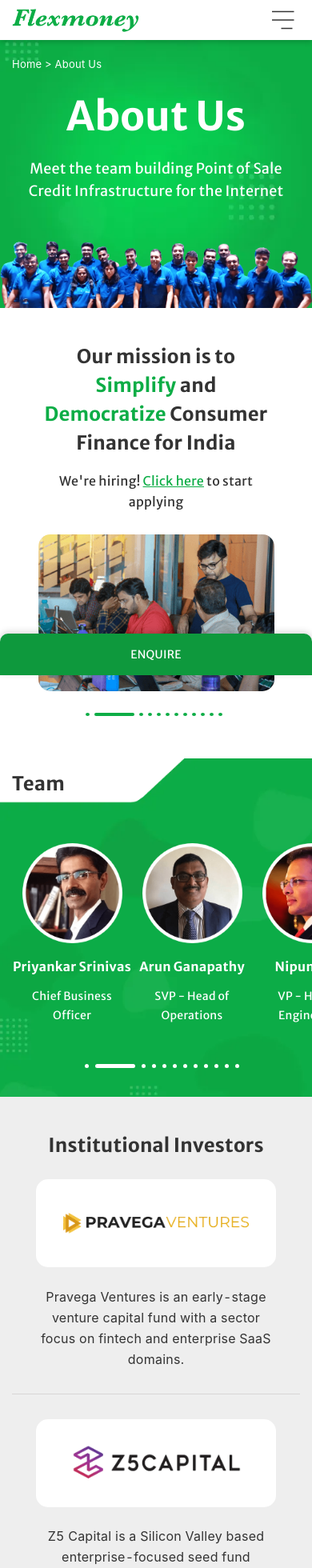
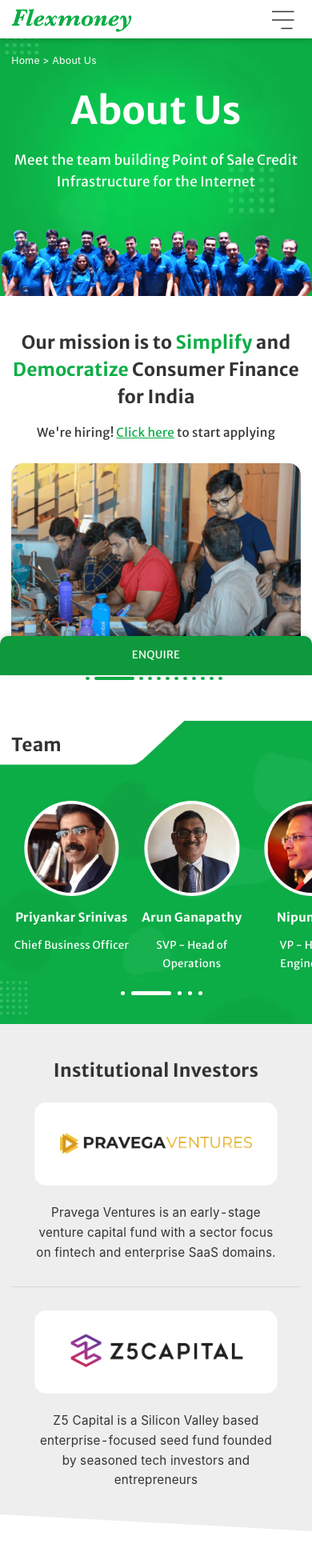
Before and after one commit to jpmohan1111/flexmoney_frontend, a React (Create React App) app: page /aboutus in a window 390 px wide. Shown: the top 1960 px of the page at 80% size. Built offline with nearby package versions, Linux system fonts and the light colour scheme.

Commit message:
changes done

```diff
--- a/src/container/AboutUs/AboutUs.js
+++ b/src/container/AboutUs/AboutUs.js
@@ -77,6 +77,7 @@
 import z5 from "../../images/aboutus/z5.png";
 import pravega from "../../images/aboutus/pravega.png";
 
+
 import useWindowDimensions from "../../useWindowDimensions";
 import TeamMemberItem from "../../component/TeamMemberItem/TeamMemberItem";
 import AdvisorItem from "../../component/AdvisorItem/AdvisorItem";
@@ -151,7 +152,7 @@
     designation: "VP - Head Product",
     url: "https://www.linkedin.com/in/shahkunaln/",
   },
-  {
+/*  {
     img: jigar,
     name: "Jigar Tanna",
     designation: "Lead - Engineering",
@@ -192,7 +193,7 @@
     name: "Prasad Gawde",
     designation: "Director of Engineering",
     url: "https://www.linkedin.com/in/gawdeprasad07/",
-  },
+  },*/
 ];
 
 const advisorArr = [
@@ -220,7 +221,8 @@
     name: "Ben Davey ",
     designation:
       "Chief Investment Officer EFIC1 (SPAC focused on Fintech and Fin Svcs), (former) CEO Barclays Ventures, Group Head of Strategy, Barclays ",
-    link: "https://www.linkedin.com/in/ben-davey-7186b7161/?originalSubdomain=uk",
+    link:
+      "https://www.linkedin.com/in/ben-davey-7186b7161/?originalSubdomain=uk",
     img: ben,
   },
   {
@@ -237,13 +239,14 @@
     link: "https://www.linkedin.com/in/rajeevdewal/",
     img: rajeev,
   },
-  // {
-  //   name: "Ramesh Narayanaswamy",
-  //   designation:
-  //     "Group CTO Aditya Birla Capital, (former) Group CTO & CIOO CIMB Group, Group CIO SingPost, Global Head of Retail Banking Technology Soln Delivery, Standard Chartered Group",
-  //   link: "https://www.linkedin.com/in/ramesh-narayanaswamy-276aa9/?originalSubdomain=sg",
-  //   img: ramesh,
-  // },
+/*  {
+    name: "Ramesh Narayanaswamy",
+    designation:
+      "Group CTO Aditya Birla Capital, (former) Group CTO & CIOO CIMB Group, Group CIO SingPost, Global Head of Retail Banking Technology Soln Delivery, Standard Chartered Group",
+    link:
+      "https://www.linkedin.com/in/ramesh-narayanaswamy-276aa9/?originalSubdomain=sg",
+    img: ramesh,
+  },*/
   {
     name: "Rishad Byramjee",
     designation:
@@ -557,8 +560,8 @@
               </div>
             </div>
             <div className="desc">
-              Pravega Ventures is an early-stage venture capital fund with a
-              sector focus on fintech and enterprise SaaS domains.
+		Pravega Ventures is an early-stage venture capital fund with a sector focus on fintech and
+		enterprise SaaS domains.
             </div>
           </div>
           <div className="line"></div>
@@ -575,8 +578,7 @@
               </div>
             </div>
             <div className="desc">
-              Z5 Capital is a Silicon Valley based enterprise-focused seed fund
-              founded by seasoned tech investors and entrepreneurs.
+		Z5 Capital is a Silicon Valley based enterprise-focused seed fund founded by seasoned tech investors and entrepreneurs
             </div>
           </div>
         </div>
--- a/src/container/AboutUs/style.less
+++ b/src/container/AboutUs/style.less
@@ -316,9 +316,7 @@
     background-image: url("../../images/aboutus/bannerbg834.png");
     background-position: center;
     background-size: cover;
-    padding-left: 1.5em;
-    padding-right: 1.5em;
-    // .mbPadding();
+    .mbPadding();
 
     .title {
       .mf50();
@@ -346,7 +344,7 @@
   }
 
   .abtsec2 {
-    // .mbPadding();
+    .mbPadding();
 
     .abtsec3_swiper {
       margin-left: 0;
@@ -497,7 +495,6 @@
     .desc {
       max-width: 100%;
     }
-
   }
 
   .abtsec3 {
@@ -576,7 +573,7 @@
     }
   }
   .abtsec5 {
-    // .mbPadding();
+    .mbPadding();
 
     .firstcol {
       padding: 0 !important;
--- a/src/container/Careers/style.less
+++ b/src/container/Careers/style.less
@@ -1,6 +1,6 @@
 @import url("../../common.less");
 // * {
-  // outline: 1px solid orangered;
+// outline: 1px solid orangered;
 // }
 ::marker {
   color: #0bb443 !important;
@@ -720,7 +720,7 @@
     // border-bottom-left-radius: 20px;
     box-shadow: 0 3px 6px 0 rgba(0, 0, 0, 0.16);
     background-color: #ffffff;
-    border-radius: 1.250em;
+    border-radius: 1.25em;
     > div {
       display: flex;
       justify-content: space-between;
@@ -729,8 +729,8 @@
       }
       img {
         width: 53.75em;
-        border-top-left-radius: 1.250em;
-        border-bottom-left-radius: 1.250em;
+        border-top-left-radius: 1.25em;
+        border-bottom-left-radius: 1.25em;
       }
       .head {
         margin-bottom: 0;
@@ -1234,7 +1234,7 @@
         // width: 90%;
         margin: 0;
         border: none;
-        border-bottom: solid 2px #3bb859;
+        border-bottom: solid 1px #7c7c7c;
         padding-bottom: 0.7em;
         &[name="career_summary"] {
           width: 100%;
@@ -1801,10 +1801,9 @@
       img {
         width: 100%;
         border-top-right-radius: 1em;
-      border-top-left-radius: 1em;
-
-    border-bottom-left-radius: 0;
-
+        border-top-left-radius: 1em;
+
+        border-bottom-left-radius: 0;
       }
       > div {
         text-align: center;
--- a/src/container/HomePage/HomePage.js
+++ b/src/container/HomePage/HomePage.js
@@ -208,74 +208,62 @@
 
 const testominalArr = [
   {
-    desc:
-      "Very much satisfied with the service.I will definetly recommend to other people who don’t have credit card & still want to purchase on EMI. The repayment of EMI is also very easy as it automatically gets debited from the account.",
+    desc: "Very much satisfied with the service.I will definetly recommend to other people who don’t have credit card & still want to purchase on EMI. The repayment of EMI is also very easy as it automatically gets debited from the account.",
     name: "- Arabinda",
     male: true,
   },
   {
-    desc:
-      "Service is very hassle free. No need of documents and we get an instant credit which can be used for EMI purchase. I will defintely use it again.",
+    desc: "Service is very hassle free. No need of documents and we get an instant credit which can be used for EMI purchase. I will defintely use it again.",
     name: "- Srimanta",
     male: true,
   },
   {
-    desc:
-      "This is not my first EMI purchase. I have done it before with my credit card but in comparison with that the Instacred Cardless EMI purchase is more comfortable and easy.",
+    desc: "This is not my first EMI purchase. I have done it before with my credit card but in comparison with that the Instacred Cardless EMI purchase is more comfortable and easy.",
     name: "- Sonia",
     male: false,
   },
   {
-    desc:
-      "Happy with the service. I will prefer Instacred for my EMI purchase in comparison with a Credit Card. To avail a credit card it's a time consuming task and here I got the credit instantly. ",
+    desc: "Happy with the service. I will prefer Instacred for my EMI purchase in comparison with a Credit Card. To avail a credit card it's a time consuming task and here I got the credit instantly. ",
     name: "- Sunil",
     male: true,
   },
   {
-    desc:
-      "Good option for EMI purchase. Less hectic and very few steps to complete the purchase. I will prefer Instacred over a credit card EMI purchase.",
+    desc: "Good option for EMI purchase. Less hectic and very few steps to complete the purchase. I will prefer Instacred over a credit card EMI purchase.",
     name: "- Augustine",
     male: true,
   },
   {
-    desc:
-      "Very good service. Easy to complete the purchase and would like to do more purchase across different categories available.",
+    desc: "Very good service. Easy to complete the purchase and would like to do more purchase across different categories available.",
     name: "- Manjula",
     male: false,
   },
   {
-    desc:
-      "Happy with such a easy EMI service available. Very hassle free to complete the purchase and would also recommend to others",
+    desc: "Happy with such a easy EMI service available. Very hassle free to complete the purchase and would also recommend to others",
     name: "- Ankur",
     male: true,
   },
   {
-    desc:
-      "Very easy in terms of completing my EMI purchase. No requirement of card details for the purchase. All you need is mobile number and will definitely use it again.",
+    desc: "Very easy in terms of completing my EMI purchase. No requirement of card details for the purchase. All you need is mobile number and will definitely use it again.",
     name: "- Latif",
     male: true,
   },
   {
-    desc:
-      "Happy and want to do more purchases in future. Easy and understanding steps to complete the EMI purchase online without any card requirement.",
+    desc: "Happy and want to do more purchases in future. Easy and understanding steps to complete the EMI purchase online without any card requirement.",
     name: "- Joyson",
     male: true,
   },
   {
-    desc:
-      "Service is good. Very convenient to do the EMI purchase just with the mobile number.",
+    desc: "Service is good. Very convenient to do the EMI purchase just with the mobile number.",
     name: "- Elabanta",
     male: true,
   },
   {
-    desc:
-      "Less steps and easy to complete the purchase. No card requirement and hassle free service. Interest rate is high, please help with that.",
+    desc: "Less steps and easy to complete the purchase. No card requirement and hassle free service. Interest rate is high, please help with that.",
     name: "- Stephan",
     male: true,
   },
   {
-    desc:
-      "Very good and helpful product. Bought my first few products on EMI and the process was so simple and easy. The direct debit from bank a/c makes life simple and hassle free.",
+    desc: "Very good and helpful product. Bought my first few products on EMI and the process was so simple and easy. The direct debit from bank a/c makes life simple and hassle free.",
     name: "- Christoper",
     male: true,
   },
@@ -285,26 +273,22 @@
     male: true,
   },
   {
-    desc:
-      "Have credit Card from banks as well and compared to them it is very easy to use, repayment is directly from bank account which is the biggest advantage.",
+    desc: "Have credit Card from banks as well and compared to them it is very easy to use, repayment is directly from bank account which is the biggest advantage.",
     name: "- Ragani",
     male: false,
   },
   {
-    desc:
-      "Great option to buy things online. Very simple EMIs and simple to get. Thank you for giving this credit scheme",
+    desc: "Great option to buy things online. Very simple EMIs and simple to get. Thank you for giving this credit scheme",
     name: "- Shibu",
     male: true,
   },
   {
-    desc:
-      "Like it. Works good. First time buying mobile phone on EMI, very easy and simple to use.",
+    desc: "Like it. Works good. First time buying mobile phone on EMI, very easy and simple to use.",
     name: "- Jeeve",
     male: true,
   },
   {
-    desc:
-      "I was very surprised and happy! And it help me to buy my favorite things with out ready cash! Thank You ",
+    desc: "I was very surprised and happy! And it help me to buy my favorite things with out ready cash! Thank You ",
     name: "Ajeesh",
     male: true,
   },
@@ -674,7 +658,7 @@
                 data-wow-delay="2.4s"
               >
                 <Button
-                  onClick={() => props.history.push("contactus")}
+                  onClick={() => props.history.push("lenders")}
                   title="Know More"
                 />
               </div>
@@ -726,7 +710,7 @@
                 </div>
                 <div className="itemdesc">
                   SMART APIs to Check Credit Eligibility across InstaCred’s
-                  large (28 M+) and growing pre-approved user base
+                  large (25 M+) and growing pre-approved user base
                 </div>
               </div>
               <div
@@ -748,7 +732,7 @@
                 data-wow-delay="2s"
               >
                 <Button
-                  onClick={() => props.history.push("contactus")}
+                  onClick={() => props.history.push("merchants")}
                   title="Know More"
                 />
               </div>
--- a/src/container/Lenders/style.less
+++ b/src/container/Lenders/style.less
@@ -543,7 +543,7 @@
 
   .desc {
     font-family: "Merriweather Sans";
-    font-weight: 500;
+    font-weight: normal;
     font-size: 1.563em;
     letter-spacing: 0px;
     line-height: 1.8em;
--- a/src/container/Merchants/style.less
+++ b/src/container/Merchants/style.less
@@ -525,10 +525,12 @@
   .footer_right_img {
     position: absolute;
     width: 100%;
-    max-width: 28.92%;
+    // max-width: 28.92%;
 
-    right: 5.563em;
+    // right: 5.563em;
     bottom: 3.813em;
+    max-width: 24%;
+    right: 15.563em;
   }
   .text_wrapper {
     position: absolute;
--- a/src/index.css
+++ b/src/index.css
@@ -273,7 +273,7 @@
 
 @media (max-width: 414px) {
   body {
-    font-size: 10px;
+    font-size: 9.5px;
   }
 }
 
```
Also changed, not shown: src/container/ContactUs/ContactUs.js (+32 -16 lines).
